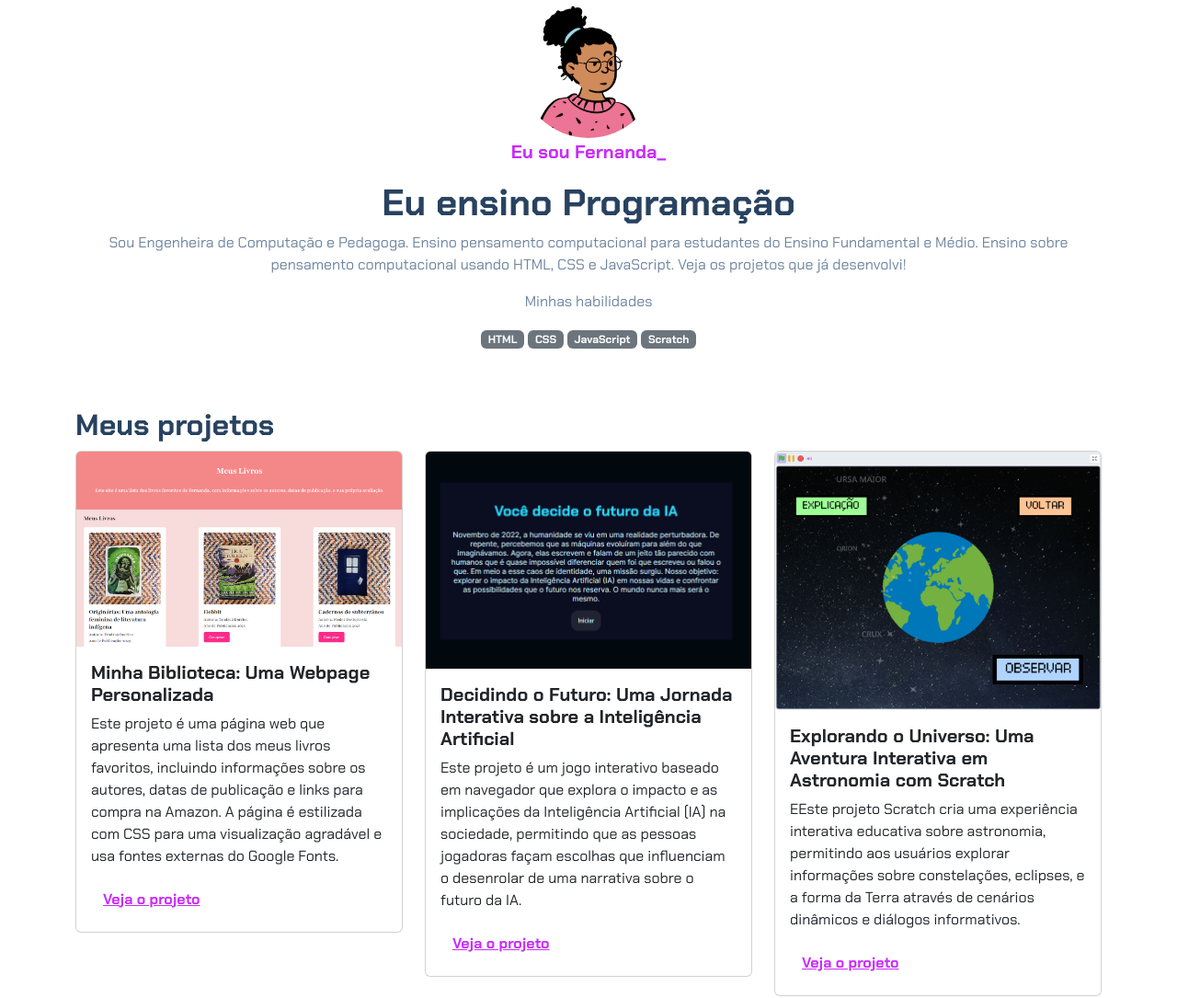
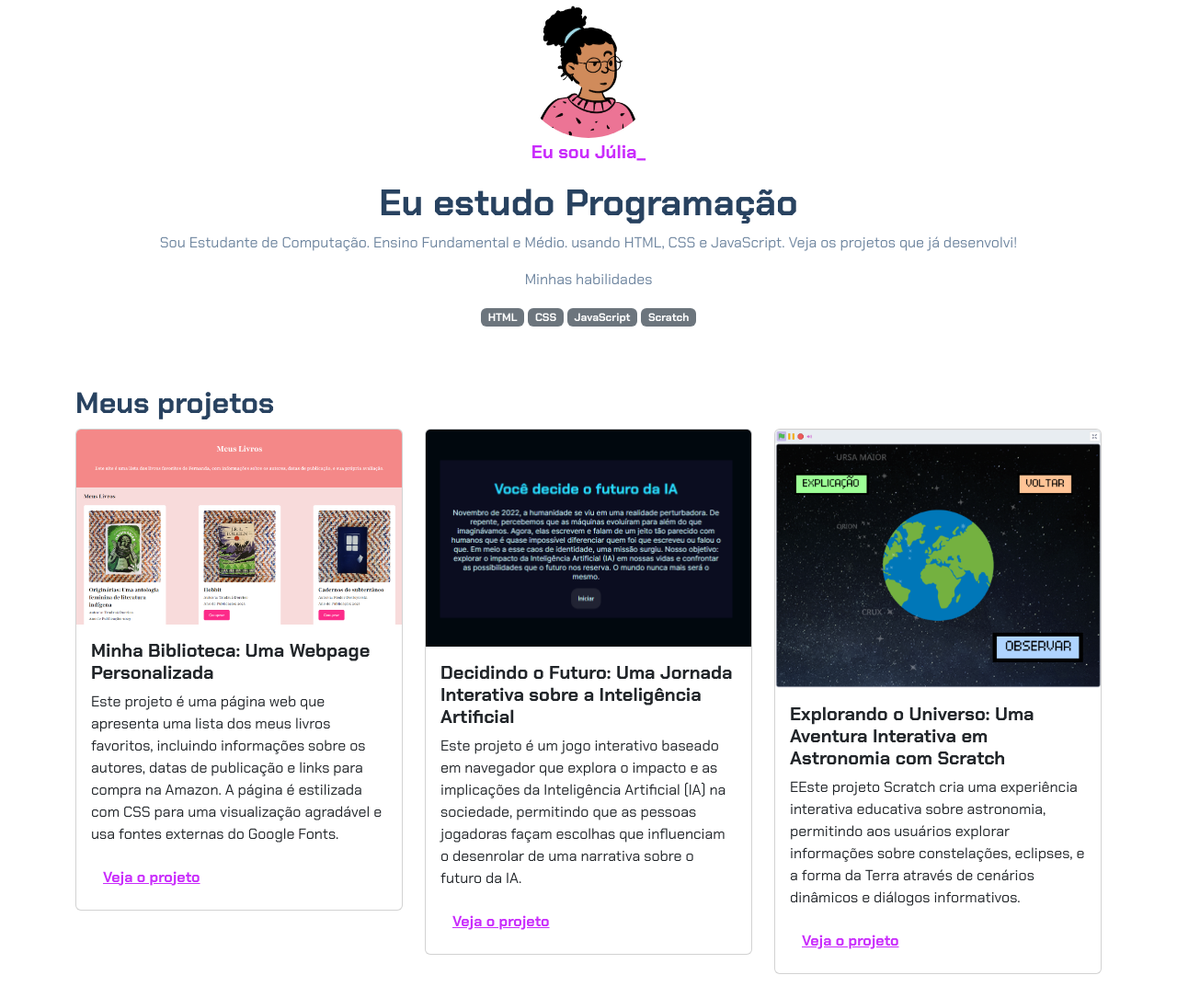
Before and after one commit to juliaLAGEE07/portif-lio, a plain HTML site: page index.html in a window 1280 px wide. Shown: the top 1085 px of the page at 92% size. Drawn offline with nearby package versions, Linux system fonts and the light colour scheme.

Commit message:
Update index.html

```diff
--- a/index.html
+++ b/index.html
@@ -14,10 +14,10 @@
     <header class="container text-center">
         <img src="img/avatar-perfil.png" alt="avatar da Fernanda" class="rounded-circle" width="150" height="150"
             srcset="">
-        <p class="lead">Eu sou Fernanda_</p>
-        <h1>Eu ensino Programação</h1>
-        <p>Sou Engenheira de Computação e Pedagoga. Ensino pensamento computacional para estudantes do Ensino
-            Fundamental e Médio. Ensino sobre pensamento computacional usando HTML, CSS e JavaScript. Veja os projetos
+        <p class="lead">Eu sou Júlia_</p>
+        <h1>Eu estudo Programação</h1>
+        <p>Sou Estudante de Computação. Ensino
+            Fundamental e Médio. usando HTML, CSS e JavaScript. Veja os projetos
             que já desenvolvi!</p>
         <p>Minhas habilidades</p>
         <div>
```
